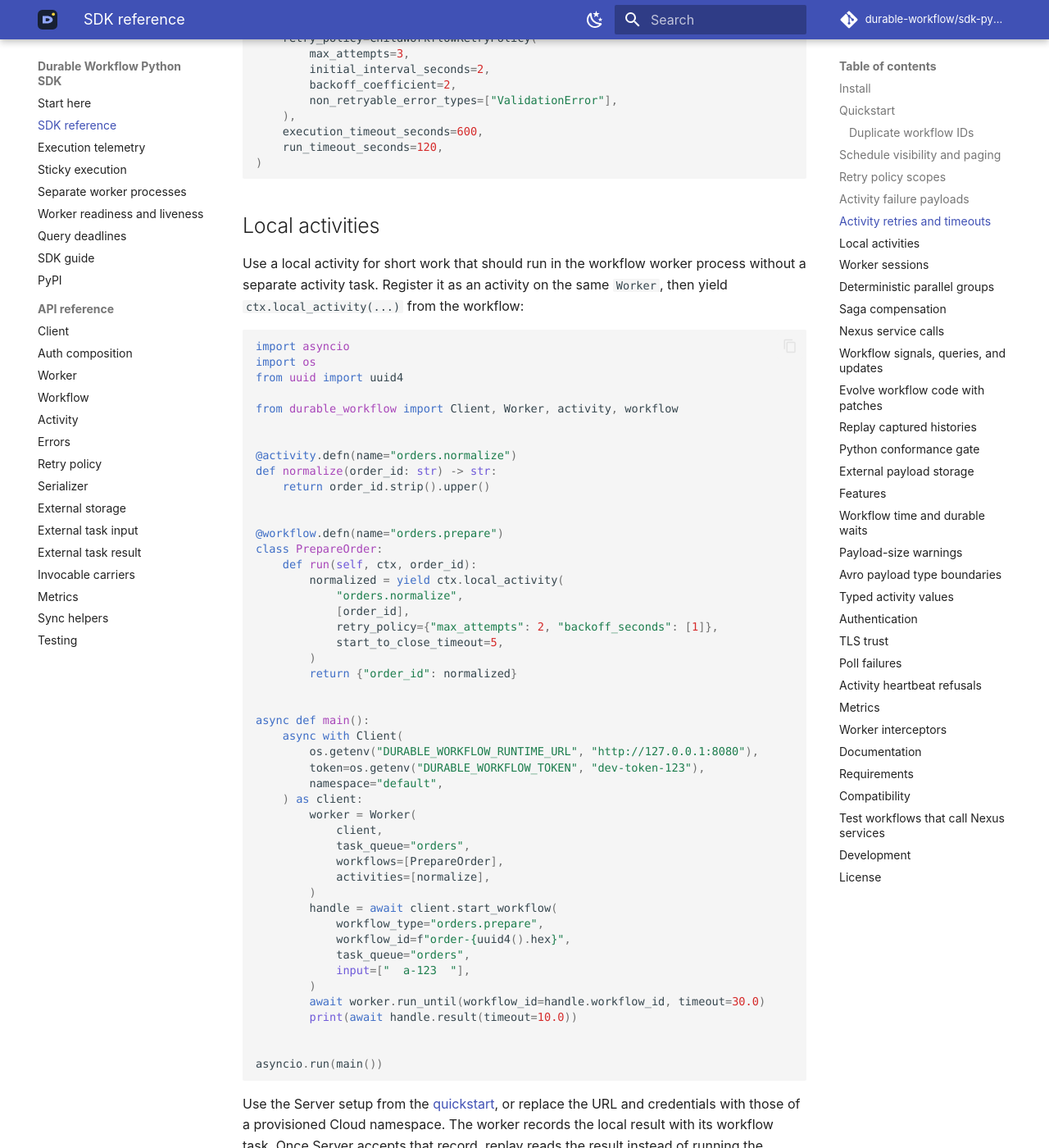
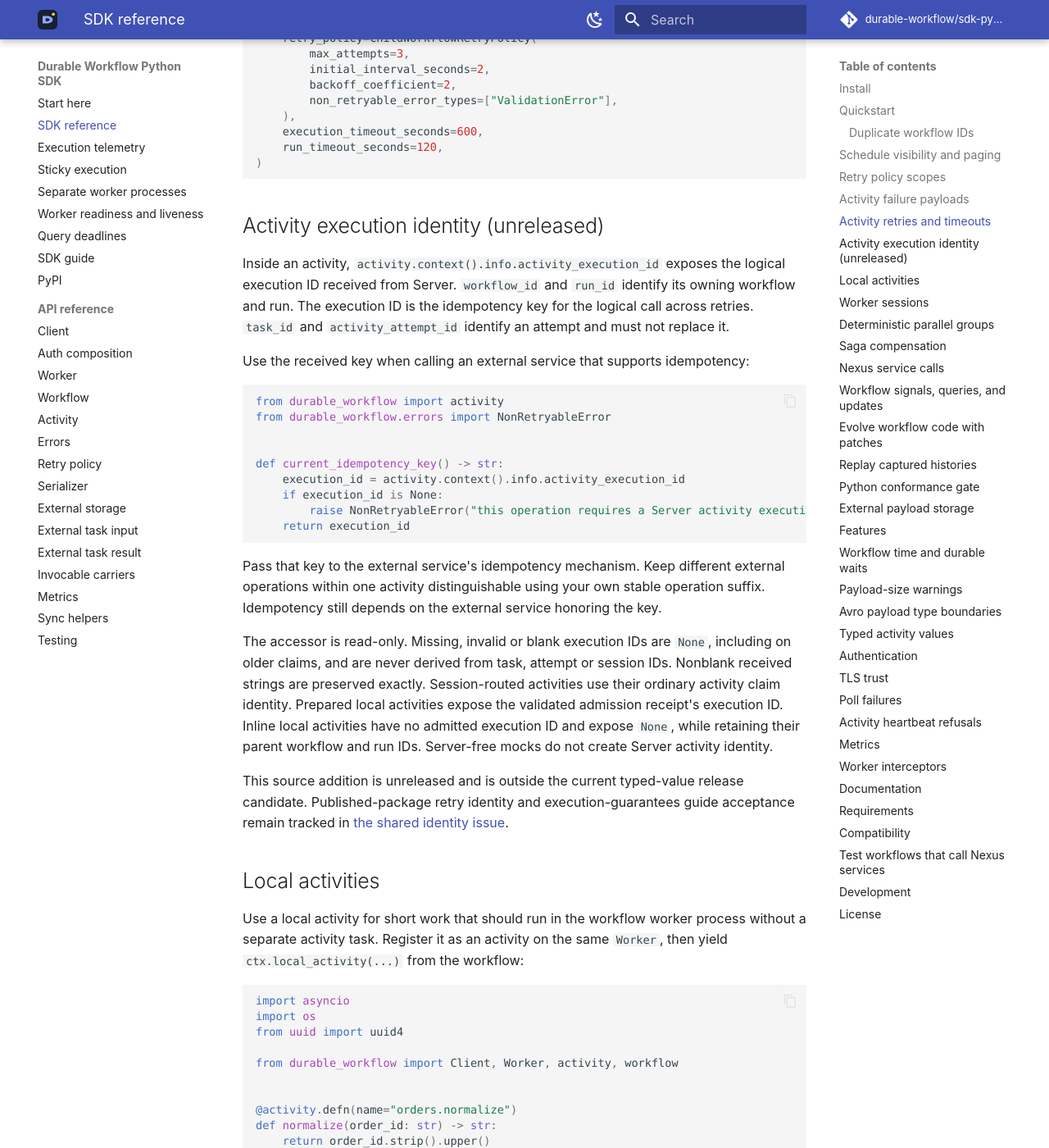
Before and after one commit to durable-workflow/sdk-python, an MkDocs documentation site: the page built from docs/sdk-reference.md, in a window 1280 px wide and 1400 px high, scrolled down 5184 px. Shown: the whole window at 82% size. Built offline with MkDocs 1.6.1 and Material for MkDocs 9.7.7, drawn with Linux system fonts in a browser that asks for light colours.

Commit message:
Expose received logical activity identity in callback context

````diff
--- a/docs/sdk-reference.md
+++ b/docs/sdk-reference.md
@@ -225,6 +225,46 @@ receipt = yield ctx.start_child_workflow(
     run_timeout_seconds=120,
 )
 ```
+
+## Activity execution identity (unreleased)
+
+Inside an activity, `activity.context().info.activity_execution_id` exposes the
+logical execution ID received from Server. `workflow_id` and `run_id` identify
+its owning workflow and run. The execution ID is the idempotency key for the
+logical call across retries. `task_id` and `activity_attempt_id` identify an
+attempt and must not replace it.
+
+Use the received key when calling an external service that supports idempotency:
+
+```python
+from durable_workflow import activity
+from durable_workflow.errors import NonRetryableError
+
+
+def current_idempotency_key() -> str:
+    execution_id = activity.context().info.activity_execution_id
+    if execution_id is None:
+        raise NonRetryableError("this operation requires a Server activity execution ID")
+    return execution_id
+```
+
+Pass that key to the external service's idempotency mechanism. Keep different
+external operations within one activity distinguishable using your own stable
+operation suffix. Idempotency still depends on the external service honoring
+the key.
+
+The accessor is read-only. Missing, invalid or blank execution IDs are `None`,
+including on older claims, and are never derived from task, attempt or session
+IDs. Nonblank received strings are preserved exactly. Session-routed activities
+use their ordinary activity claim identity. Prepared local activities expose the
+validated admission receipt's execution ID. Inline local activities have no
+admitted execution ID and expose `None`, while retaining their parent workflow
+and run IDs. Server-free mocks do not create Server activity identity.
+
+This source addition is unreleased and is outside the current typed-value
+release candidate. Published-package retry identity and execution-guarantees
+guide acceptance remain tracked in
+[the shared identity issue](https://github.com/durable-workflow/.github/issues/211).
 
 ## Local activities
 
````
Also changed, not shown: CHANGELOG.md (+2 -0 lines), 7 other files.
